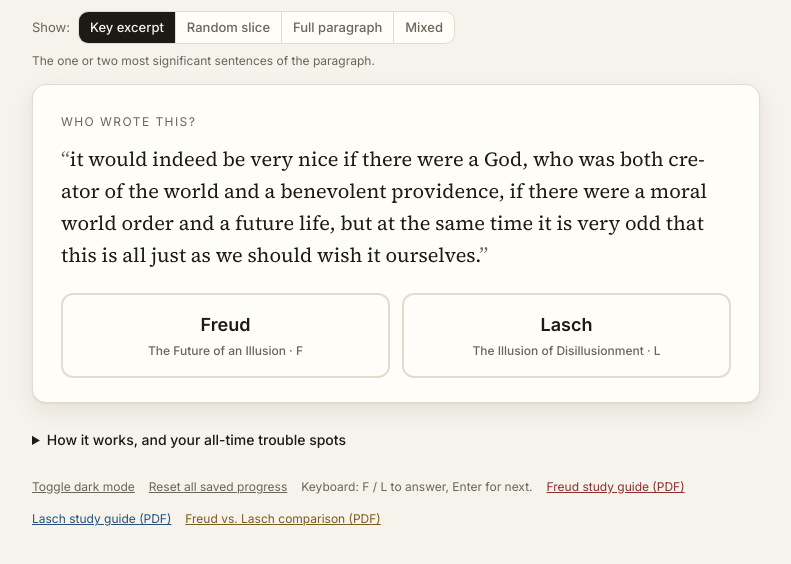
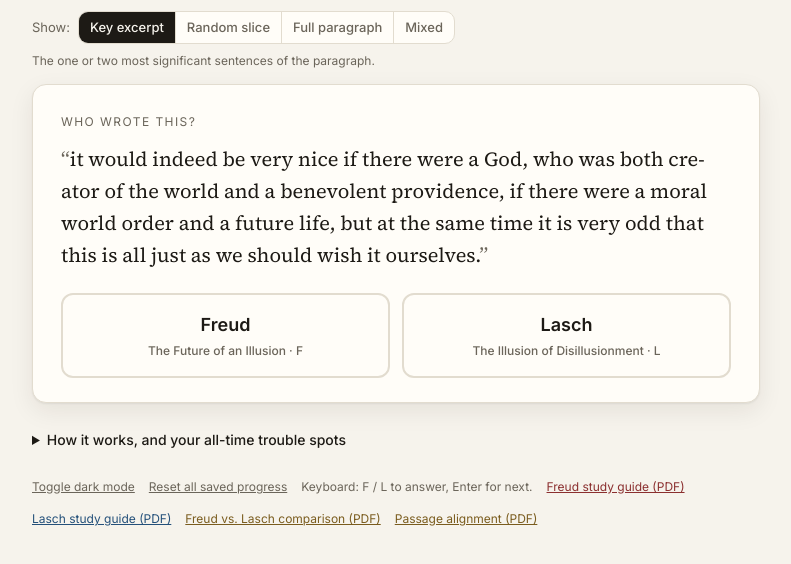
Before and after one commit to IsaacLin247/freud-lasch-quiz, a plain HTML site: page docs/index.html in a window 1280 px wide. Shown: the part 110-674 px from the top of the page, without its empty margins (244-1035 px from the left). Drawn offline with Linux system fonts and the light colour scheme.

Commit message:
Add passage-level alignment PDF
Co-Authored-By: Claude Fable 5.1 <noreply@anthropic.com>
Claude-Session: https://claude.ai/code/session_01EKic9WipKUB7P5SAnt2zW6

```diff
--- a/docs/index.html
+++ b/docs/index.html
@@ -223,6 +223,7 @@
     <a href="Freud_Future_of_an_Illusion_Guide.pdf" style="color:var(--freud)">Freud study guide (PDF)</a>
     <a href="Lasch_Illusion_of_Disillusionment_Guide.pdf" style="color:var(--lasch)">Lasch study guide (PDF)</a>
     <a href="Freud_vs_Lasch_Comparison.pdf" style="color:var(--accent)">Freud vs. Lasch comparison (PDF)</a>
+    <a href="Freud_Lasch_Passage_Alignment.pdf" style="color:var(--accent)">Passage alignment (PDF)</a>
   </div>
 </div>
 
```
Also changed, not shown: 3 other files.
